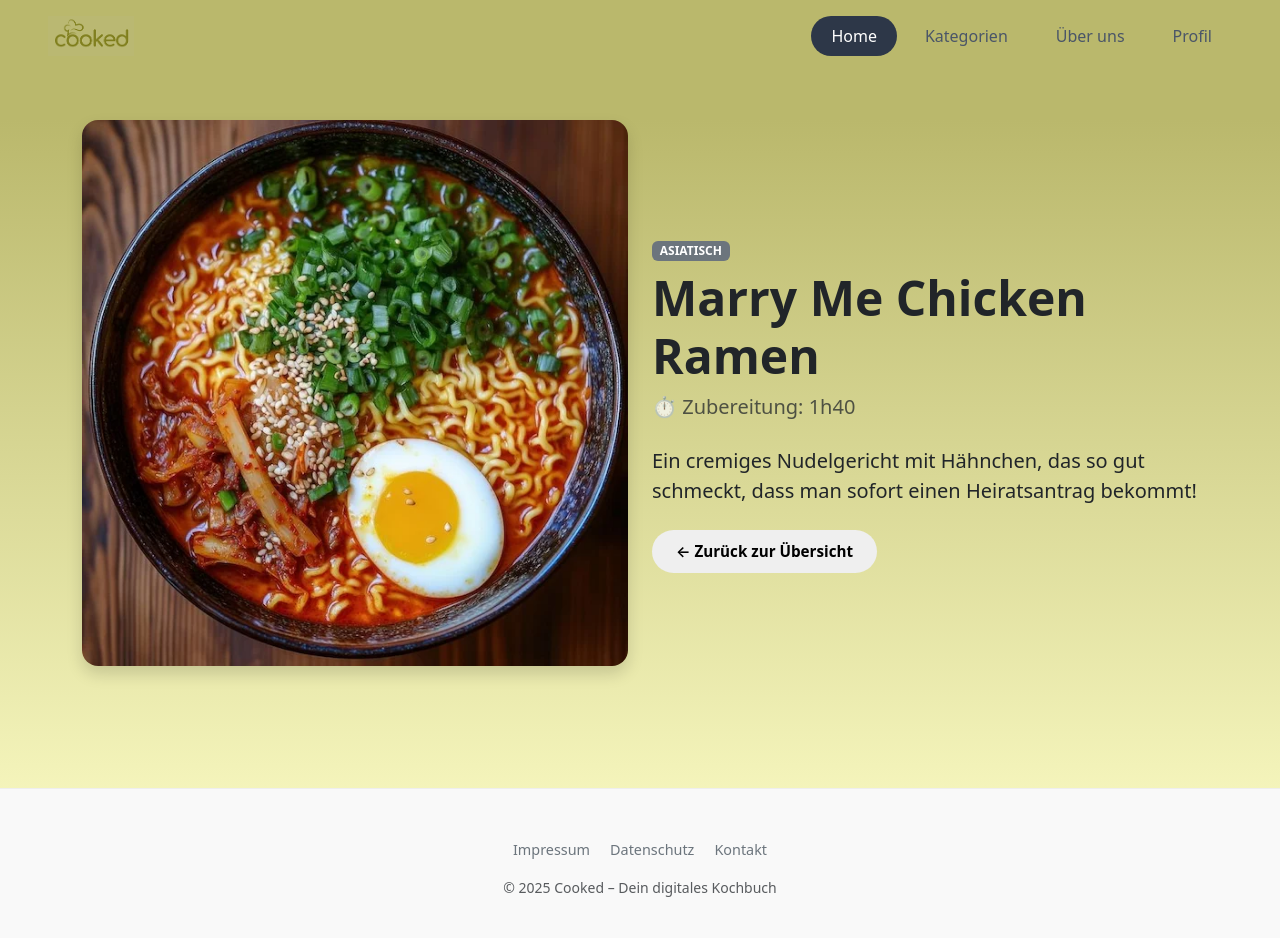
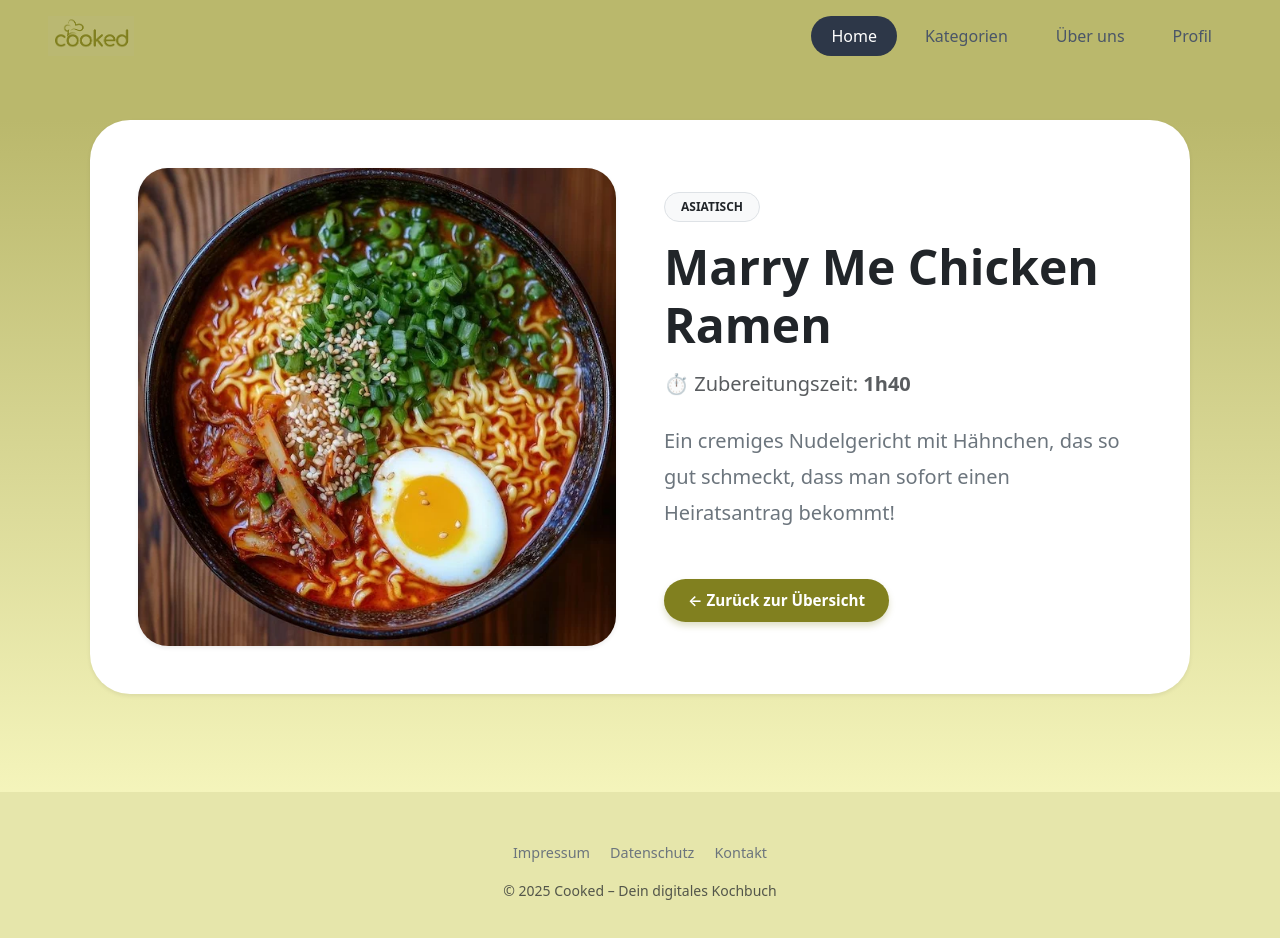
Before and after one commit to htwg-in-schneider/frontend-cooked, a Vue app: page /product/1 in a window 1280 px wide. Shown: the top 938 px of the page. Built offline with nearby package versions, Linux system fonts and the light colour scheme.

Commit message:
Iteration 6

```diff
--- a/package.json
+++ b/package.json
@@ -13,6 +13,7 @@
   },
   "dependencies": {
     "bootstrap": "^5.3.8",
+    "pinia": "^3.0.4",
     "vue": "^3.5.22",
     "vue-router": "^4.6.3"
   },
--- a/src/components/Footer.vue
+++ b/src/components/Footer.vue
@@ -19,8 +19,7 @@ import FooterLink from './FooterLink.vue'
 
 <style scoped>
 .footer-bg {
-  border-top: 1px solid #eee;
-  background-color: #f9f9f9;
+  background-color: #e6e6ab;
   margin-top: 50px;
 }
 </style>
--- a/src/components/ProductCard.vue
+++ b/src/components/ProductCard.vue
@@ -9,7 +9,7 @@ defineEmits(['show-details'])
 </script>
 
 <template>
-  <article class="card cooked-card h-100 shadow-sm border-0">
+  <article class="card h-100 shadow-sm border-0 cooked-card">
     <div class="p-3">
       <img
         class="square rounded-4 w-100"
@@ -39,6 +39,18 @@ defineEmits(['show-details'])
 </template>
 
 <style scoped>
-.cooked-card { transition: transform 0.2s; }
-.cooked-card:hover { transform: translateY(-5px); }
+/* HIER DEFINIEREN WIR DIE NEUE RUNDUNG */
+.cooked-card {
+  /* 25px ist ein guter Wert für "deutlich runder, aber keine Pille" */
+  border-radius: 25px;
+  /* Wichtig: overflow: hidden sorgt dafür, dass nichts über die runden Ecken hinaussteht */
+  overflow: hidden;
+  transition: transform 0.2s ease, box-shadow 0.2s ease;
+}
+
+/* Optional: Ein leichter Hover-Effekt, damit es sich interaktiv anfühlt */
+.cooked-card:hover {
+  transform: translateY(-5px);
+  box-shadow: 0 1rem 3rem rgba(0,0,0,.175)!important;
+}
 </style>
--- a/src/components/SpecialBanner.vue
+++ b/src/components/SpecialBanner.vue
@@ -26,18 +26,36 @@
   </header>
 
   <div class="search-wrapper mb-5">
-    <div class="search-box d-flex align-items-center gap-2 mx-auto shadow-sm" style="max-width: 500px;">
-      <span class="search-icon">🔍</span>
+    <div class="search-box d-flex align-items-center gap-2 mx-auto rounded-pill bg-white shadow p-1" style="max-width: 600px;">
       <input
-        class="form-control search-input"
+        class="form-control form-control-lg border-0 rounded-pill search-input"
         type="text"
         placeholder="Suche nach Rezepten..."
+        style="box-shadow: none !important; /* WICHTIG: Entfernt den blauen Bootstrap-Glow */"
       />
+      <button class="btn btn-cooked-search rounded-pill px-4 py-2 m-1">Finden</button>
     </div>
   </div>
 </template>
 
 <style scoped>
+.btn-cooked-search {
+  background-color: #81801f;
+  color: white;
+  font-weight: bold;
+  transition: background-color 0.2s;
+}
+.btn-cooked-search:hover {
+  background-color: #6b6a19;
+  color: white;
+}
+
+.hero {
+  background-color: transparent;
+  padding-top: 2rem;
+  padding-bottom: 4rem;
+  color: #2c3e50;
+}
 
 .hero-title {
   font-size: 3.5rem;
@@ -45,7 +63,7 @@
   line-height: 1.1;
   color: white;
   margin-bottom: 1.5rem;
-  text-shadow: 0 2px 10px rgba(0,0,0,0.1); /* Kleiner Schatten für Lesbarkeit */
+  text-shadow: 0 2px 10px rgba(0,0,0,0.1);
 }
 
 .hero-sub {
@@ -73,7 +91,7 @@
 
 .cta-float {
   display: inline-block;
-  background-color: #81801f; /* Dein Olivgrün als Akzent für den Button */
+  background-color: #81801f;
   color: white;
   padding: 12px 30px;
   border-radius: 50px;
--- a/src/main.js
+++ b/src/main.js
@@ -1,6 +1,7 @@
 import { createApp } from 'vue'
 import App from './App.vue'
 import router from './router'
+import { createPinia } from 'pinia'
 
 import 'bootstrap/dist/css/bootstrap.min.css'
 import 'bootstrap/dist/js/bootstrap.bundle.min.js'
@@ -8,5 +9,6 @@ import 'bootstrap/dist/js/bootstrap.bundle.min.js'
 const app = createApp(App)
 
 app.use(router)
+app.use(createPinia())
 
 app.mount('#app')
--- a/src/views/ProductCatalog.vue
+++ b/src/views/ProductCatalog.vue
@@ -1,6 +1,5 @@
 <script setup>
 import { products } from '@/data.js'
-// WICHTIG: Der Banner muss hier importiert werden!
 import SpecialBanner from '@/components/SpecialBanner.vue'
 import ProductCard from '@/components/ProductCard.vue'
 import { useRouter } from 'vue-router'
--- a/src/views/ProductDetail.vue
+++ b/src/views/ProductDetail.vue
@@ -2,10 +2,10 @@
 import { computed } from 'vue'
 import { useRoute } from 'vue-router'
 import { products } from '@/data.js'
+// Wir nutzen deinen schicken Button!
 import Button from '@/components/Button.vue'
 
 const route = useRoute()
-
 const product = computed(() => {
   const id = parseInt(route.params.id)
   return products.find(p => p.id === id)
@@ -13,27 +13,60 @@ const product = computed(() => {
 </script>
 
 <template>
-  <div class="container py-5" v-if="product">
-    <div class="row align-items-center">
-      <div class="col-md-6 mb-4">
-        <img :src="product.image" :alt="product.title" class="img-fluid rounded-4 shadow" />
+  <div class="container py-5">
+    <div v-if="product" class="detail-card bg-white p-4 p-md-5 shadow-sm mx-auto">
+
+      <div class="row align-items-center g-5">
+        <div class="col-md-6">
+          <img
+            :src="product.image"
+            :alt="product.title"
+            class="img-fluid w-100 detail-image shadow-sm"
+          />
         </div>
 
         <div class="col-md-6">
-        <div class="badge bg-secondary mb-2">{{ product.category }}</div>
-        <h1 class="display-5 fw-bold">{{ product.title }}</h1>
-        <p class="text-muted fs-5">⏱ Zubereitung: {{ product.time }}</p>
-        <p class="lead my-4">{{ product.description }}</p>
+          <div class="badge bg-light text-dark mb-3 px-3 py-2 rounded-pill border">
+            {{ product.category }}
+          </div>
+
+          <h1 class="display-5 fw-bold mb-3 text-dark">{{ product.title }}</h1>
+
+          <div class="d-flex align-items-center gap-2 text-muted fs-5 mb-4">
+            <span>⏱ Zubereitungszeit: <strong>{{ product.time }}</strong></span>
+          </div>
+
+          <p class="lead text-secondary mb-5" style="line-height: 1.8;">
+            {{ product.description }}
+          </p>
 
           <router-link to="/" class="text-decoration-none">
-          <Button variant="secondary">← Zurück zur Übersicht</Button>
+            <Button variant="accent">
+              ← Zurück zur Übersicht
+            </Button>
           </router-link>
         </div>
       </div>
+
     </div>
 
-  <div v-else class="container py-5 text-center">
+    <div v-else class="text-center py-5 text-white">
       <h2>Produkt nicht gefunden 😢</h2>
-    <router-link to="/">Zurück nach Hause</router-link>
+      <router-link to="/" class="text-white">Zurück nach Hause</router-link>
+    </div>
   </div>
 </template>
+
+<style scoped>
+/* Die Box für die Details */
+.detail-card {
+  border-radius: 40px; /* Schön rund wie deine Karten */
+  max-width: 1100px;
+}
+
+/* Das Bild */
+.detail-image {
+  border-radius: 30px;
+  object-fit: cover;
+}
+</style>
```
Also changed, not shown: src/stores/banner.js (added, +14 -0 lines), 1 other file (tests, documents, lock files or other folders). Lines whose indentation alone changed are shown as unchanged.
